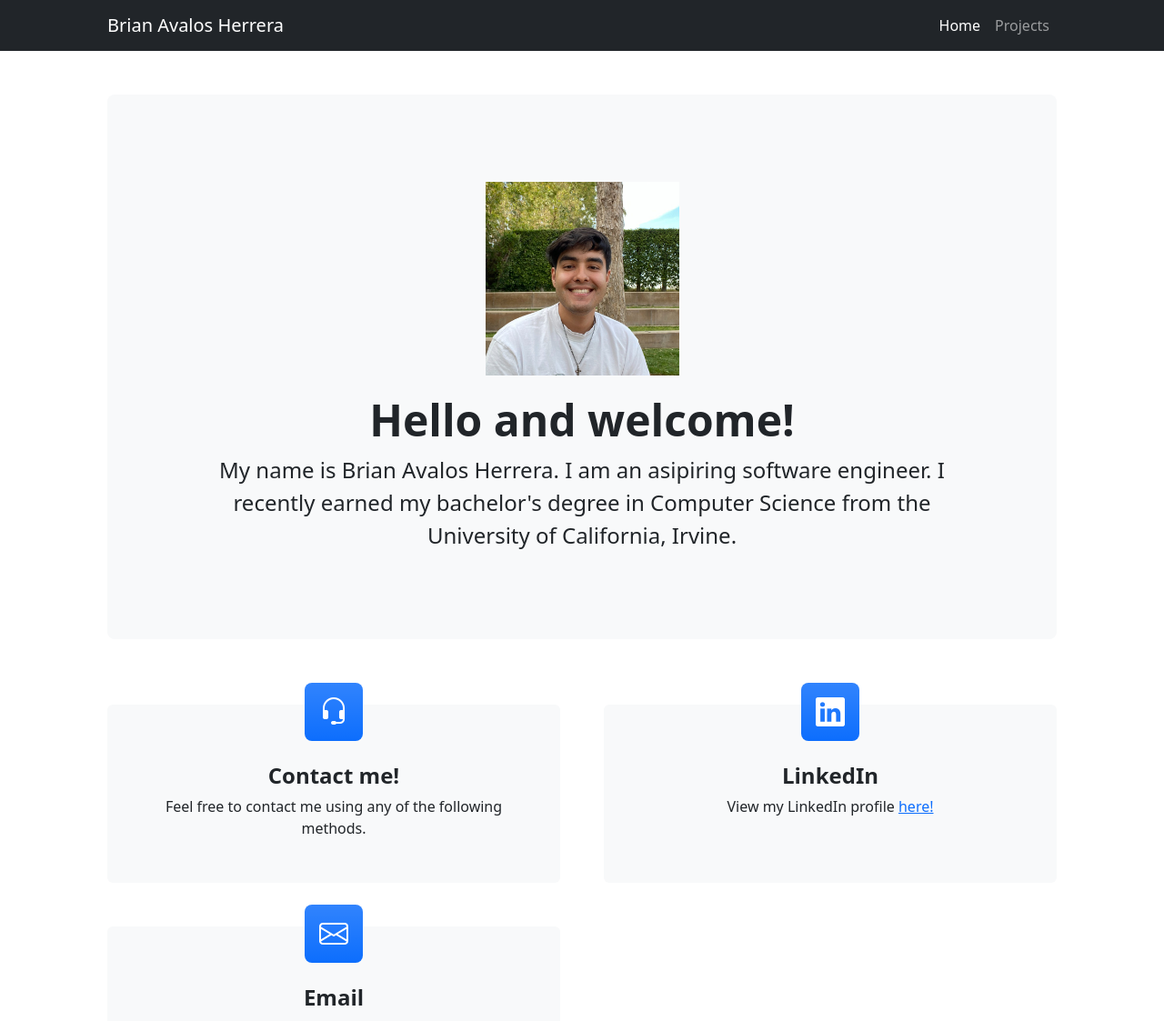
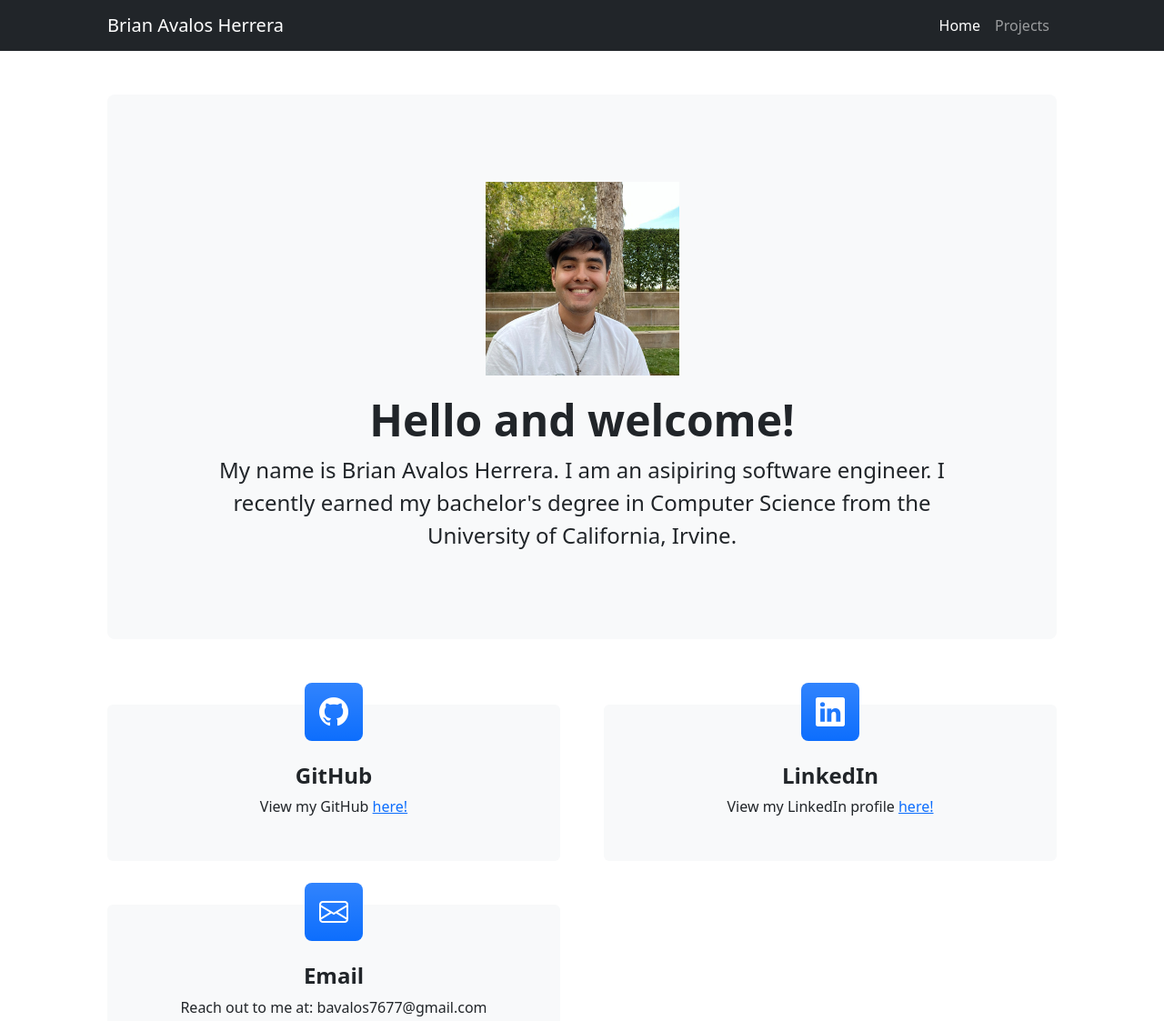
Before and after one commit to brian-a13/brianavalosherrera, a plain HTML site: page index.html in a window 1280 px wide. Shown: the top 1123 px of the page at 91% size. Drawn offline with nearby package versions, Linux system fonts and the light colour scheme.

Commit message:
Added github link

```diff
--- a/index.html
+++ b/index.html
@@ -47,9 +47,11 @@
                     <div class="col-lg-6 col-xxl-4 mb-5">
                         <div class="card bg-light border-0 h-100">
                             <div class="card-body text-center p-4 p-lg-5 pt-0 pt-lg-0">
-                                <div class="feature bg-primary bg-gradient text-white rounded-3 mb-4 mt-n4"><i class="bi bi-headset"></i></div>
-                                <h2 class="fs-4 fw-bold">Contact me!</h2>
-                                <p class="mb-0">Feel free to contact me using any of the following methods.</p>
+                                <div class="feature bg-primary bg-gradient text-white rounded-3 mb-4 mt-n4"><i class="bi bi-github"></i></div>
+                                <h2 class="fs-4 fw-bold">GitHub</h2>
+                                <p class="mb-0">
+                                    View my GitHub
+                                    <a href="https://github.com/brian-a13">here!</a>
                             </div>
                         </div>
                     </div>
```
Also changed, not shown: projects.html (+1 -1 lines).
